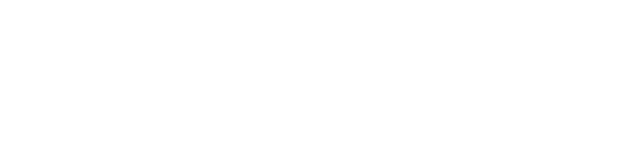
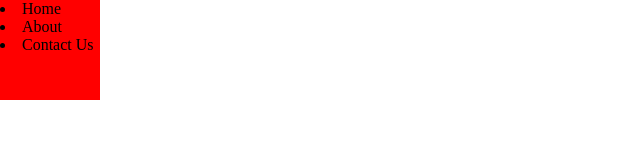
Before and after one commit to misraf11/first-repository, a plain HTML site: page index.html in a window 1280 px wide. Shown: the whole page, without its empty margins (0-640 px from the left). Drawn offline with Linux system fonts and the light colour scheme.

Commit message:
css linked to html

```diff
--- a/index.html
+++ b/index.html
@@ -5,8 +5,16 @@
     <meta http-equiv="X-UA-Compatible" content="IE=edge">
     <meta name="viewport" content="width=device-width, initial-scale=1.0">
     <title>My First Repository Project</title>
+    <link rel="stylesheet" href="style.css">
 </head>
 <body>
-
+    <div class="header">
+        <div class="logo"></div>
+        <div class="menu">
+            <li>Home</li>
+            <li>About</li>
+            <li>Contact Us</li>
+        </div>
+    </div>
 </body>
 </html>
--- /dev/null
+++ b/style.css
@@ -0,0 +1,10 @@
+*{
+    margin: 0;
+    padding: 0;
+}
+
+.header{
+    width: 100px;
+    height: 100px;
+    background-color: red;
+}
```
